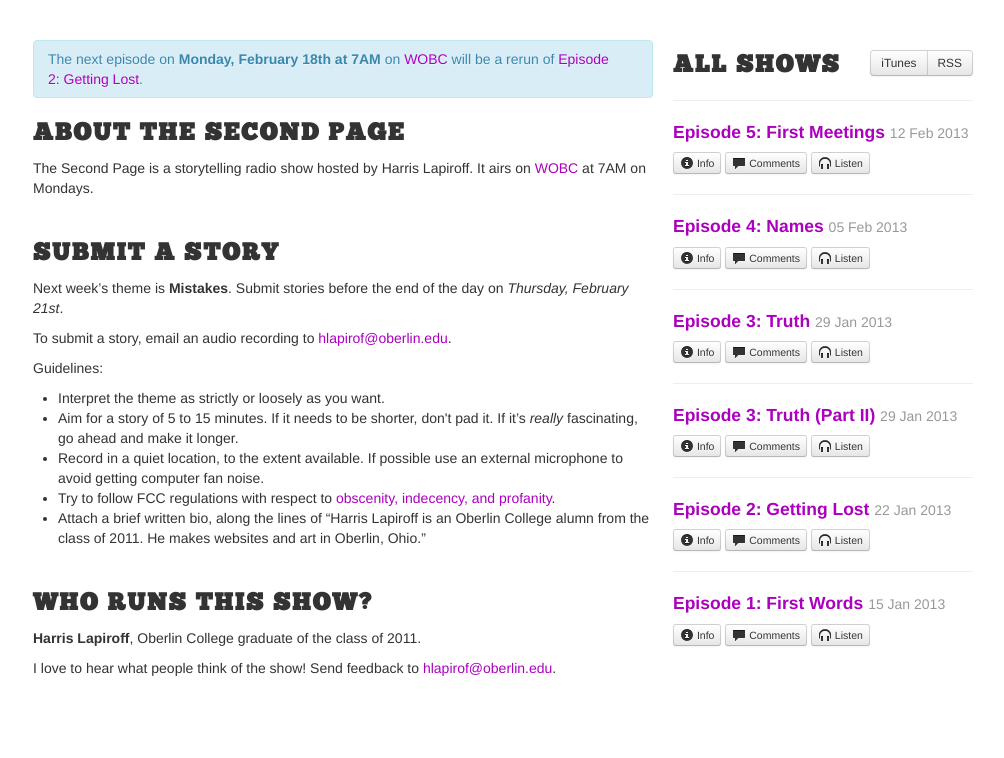
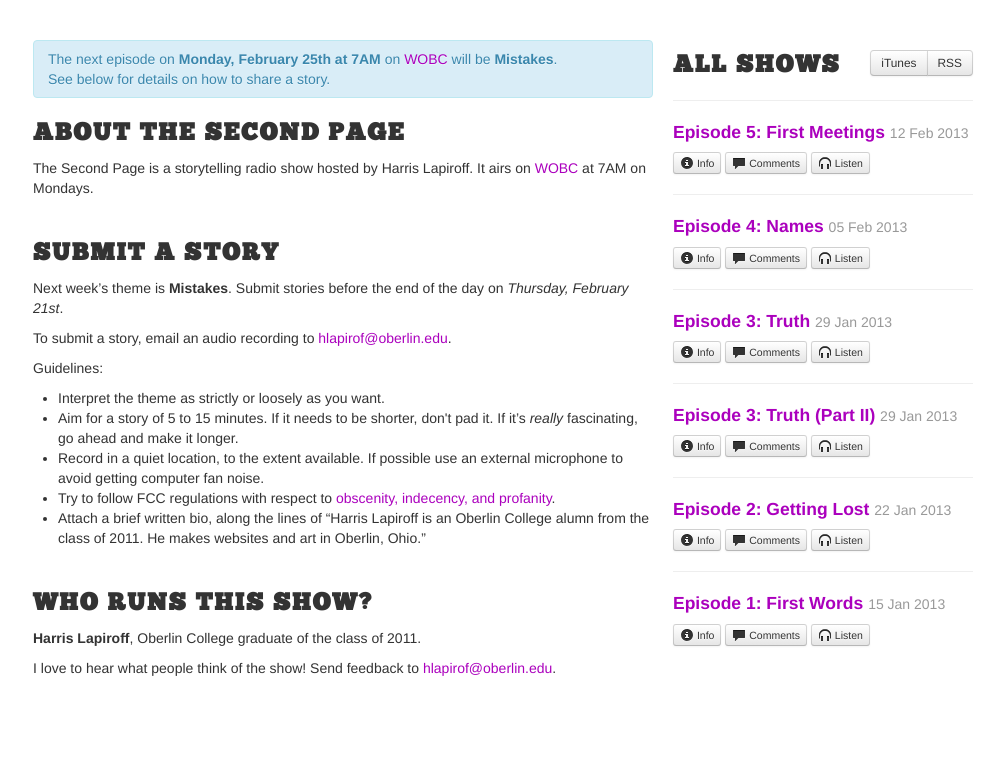
Before and after one commit to secondpage/secondpage, a Jekyll site: the page built from index.html, in a window 1280 px wide. Shown: the part 390-1148 px from the top of the page, without its empty margins (137-1141 px from the left). Built offline with Jekyll 4.4.1, drawn with Linux system fonts in a browser that asks for light colours; the list of posts is cut into pages by our own code.

Commit message:
Added next week's episode details.

```diff
--- a/index.html
+++ b/index.html
@@ -3,7 +3,8 @@ layout: two-col
 ---
 
 <div class="alert alert-info">
-	The next episode on <strong>Monday, February 18th at 7AM</strong> on <a href="http://wobc.org/">WOBC</a> will be a rerun of <a href="{% post_url 2013-01-22-getting-lost %}">Episode 2: Getting Lost</a>.
+	The next episode on <strong>Monday, February 25th at 7AM</strong> on <a href="http://wobc.org/">WOBC</a> will be <strong>Mistakes</strong>.<br />
+	See below for details on how to share a story.
 </div>
 <div class="margin-trailer">
 	<h2>About the Second Page</h2>
```
